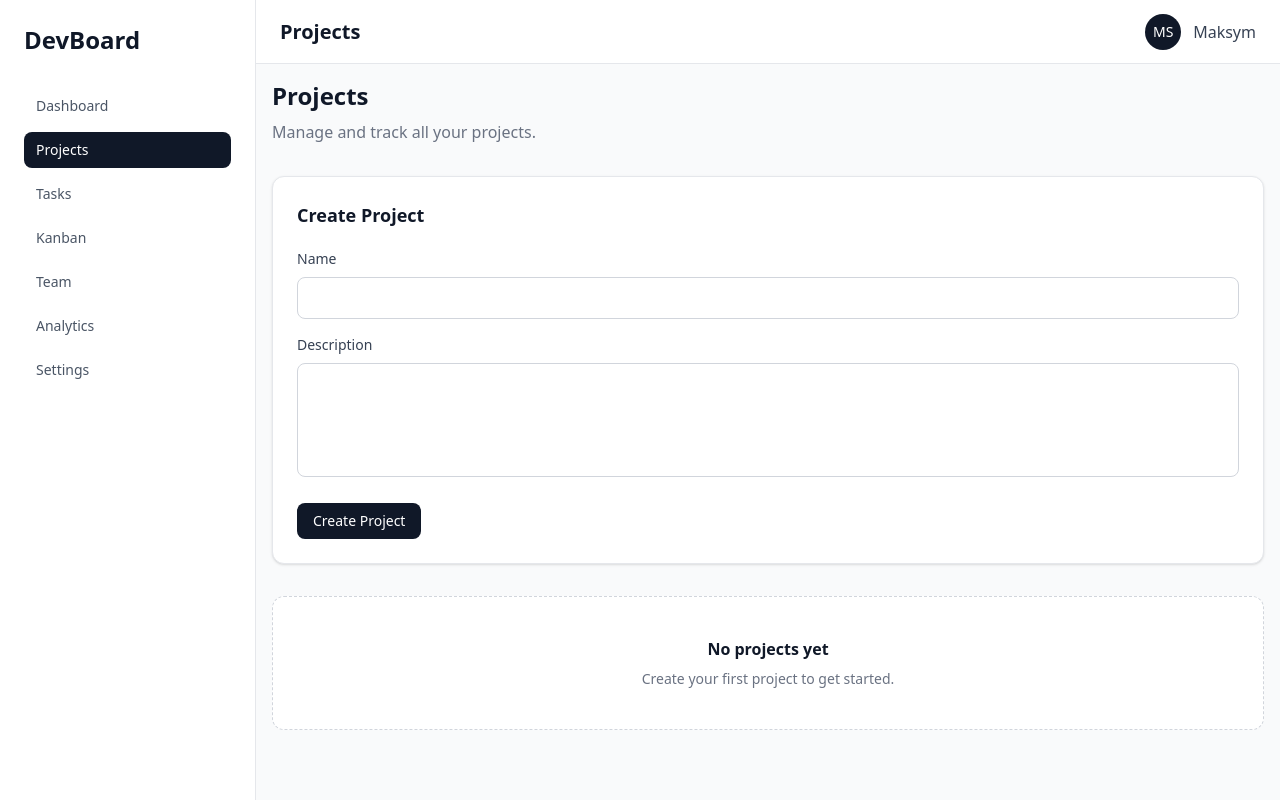
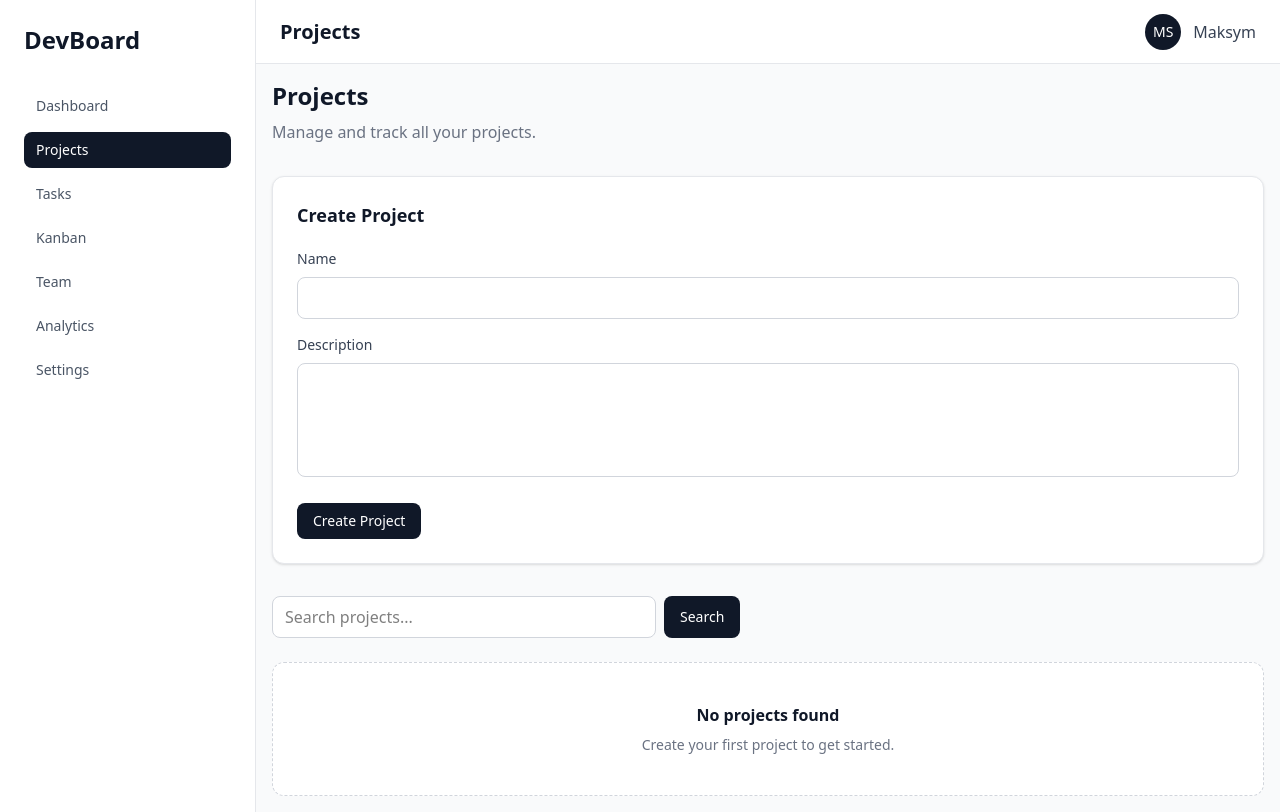
Before and after one commit to mshchebetiuk/devboard, a Next.js app: page /projects in a window 1280 px wide. Built offline with nearby package versions, Linux system fonts and the light colour scheme; no server answers; the database is empty.

Commit message:
feat: add project search and pagination

```diff
--- a/src/app/(dashboard)/projects/page.tsx
+++ b/src/app/(dashboard)/projects/page.tsx
@@ -2,9 +2,39 @@ import { CreateProjectForm } from "@/components/projects/CreateProjectForm";
 import { ProjectsList } from "@/components/projects/ProjectsList";
 import { prisma } from "@/lib/prisma";
 import { EmptyState } from "@/components/ui/EmptyState";
+import { ProjectSearch } from "@/components/projects/ProjectSearch";
+import { Pagination } from "@/components/ui/Pagination";
 
-export default async function ProjectsPage() {
-  const projects = await prisma.project.findMany({
+interface ProjectsPageProps {
+  searchParams: Promise<{
+    page?: string;
+    search?: string;
+  }>;
+}
+
+const PAGE_SIZE = 6;
+
+export default async function ProjectsPage({
+  searchParams,
+}: ProjectsPageProps) {
+  const params = await searchParams;
+
+  const page = Math.max(Number(params.page) || 1, 1);
+  const search = params.search?.trim() ?? "";
+
+  const where = search
+    ? {
+        name: {
+          contains: search,
+          mode: "insensitive" as const,
+        },
+      }
+    : {};
+
+  const [projects, totalProjects] = await Promise.all([
+    prisma.project.findMany({
+      where,
+
       select: {
         id: true,
         name: true,
@@ -15,7 +45,17 @@ export default async function ProjectsPage() {
       orderBy: {
         createdAt: "desc",
       },
-  });
+
+      skip: (page - 1) * PAGE_SIZE,
+      take: PAGE_SIZE,
+    }),
+
+    prisma.project.count({
+      where,
+    }),
+  ]);
+
+  const totalPages = Math.max(Math.ceil(totalProjects / PAGE_SIZE), 1);
 
   return (
     <section>
@@ -34,14 +74,22 @@ export default async function ProjectsPage() {
       </div>
 
       <div className="mt-8">
+        <ProjectSearch defaultValue={search} />
+
         {projects.length === 0 ? (
           <EmptyState
-            title="No projects yet"
-            description="Create your first project to get started."
+            title="No projects found"
+            description={
+              search
+                ? "Try searching for another project."
+                : "Create your first project to get started."
+            }
           />
         ) : (
           <ProjectsList projects={projects} />
         )}
+
+        <Pagination page={page} totalPages={totalPages} search={search} />
       </div>
     </section>
   );
--- /dev/null
+++ b/src/components/projects/ProjectSearch.tsx
@@ -0,0 +1,24 @@
+interface ProjectSearchProps {
+  defaultValue?: string;
+}
+
+export const ProjectSearch = ({ defaultValue = "" }: ProjectSearchProps) => {
+  return (
+    <form className="mb-6 flex gap-2">
+      <input
+        type="search"
+        name="search"
+        defaultValue={defaultValue}
+        placeholder="Search projects..."
+        className="w-full max-w-sm rounded-lg border border-gray-300 bg-white px-3 py-2 dark:border-gray-700 dark:bg-gray-950 dark:text-white"
+      />
+
+      <button
+        type="submit"
+        className="rounded-lg bg-gray-900 px-4 py-2 text-sm font-medium text-white dark:bg-white dark:text-gray-900"
+      >
+        Search
+      </button>
+    </form>
+  );
+};
--- /dev/null
+++ b/src/components/ui/Pagination.tsx
@@ -0,0 +1,57 @@
+import Link from "next/link";
+
+interface PaginationProps {
+  page: number;
+  totalPages: number;
+  search?: string;
+}
+
+export const Pagination = ({
+  page,
+  totalPages,
+  search = "",
+}: PaginationProps) => {
+  if (totalPages <= 1) return null;
+
+  const createHref = (nextPage: number) => {
+    const params = new URLSearchParams();
+    params.set("page", String(nextPage));
+
+    if (search) params.set("search", search);
+
+    return `/projects?${params.toString()}`;
+  };
+
+  return (
+    <nav
+      aria-label="Projects pagination"
+      className="mt-8 flex items-center justify-between"
+    >
+      {page > 1 ? (
+        <Link
+          href={createHref(page - 1)}
+          className="rounded-lg border border-gray-300 px-4 py-2 text-sm dark:border-gray-700"
+        >
+          Previous
+        </Link>
+      ) : (
+        <span />
+      )}
+
+      <span className="text-sm text-gray-500 dark:text-gray-400">
+        Page {page} of {totalPages}
+      </span>
+
+      {page < totalPages ? (
+        <Link
+          href={createHref(page + 1)}
+          className="rounded-lg border border-gray-300 px-4 py-2 text-sm dark:border-gray-700"
+        >
+          Next
+        </Link>
+      ) : (
+        <span />
+      )}
+    </nav>
+  );
+};
```
Lines whose indentation alone changed are shown as unchanged.
